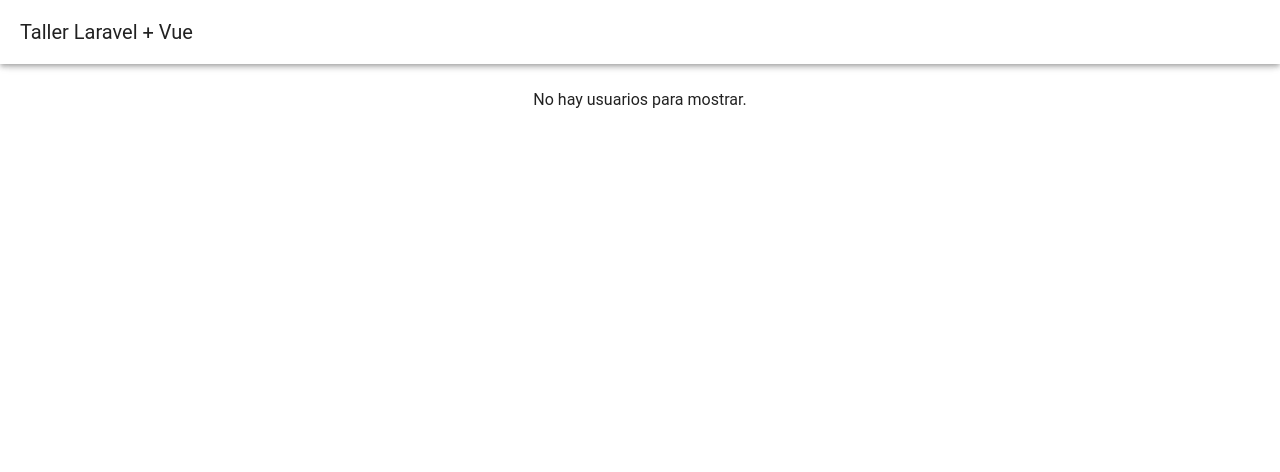
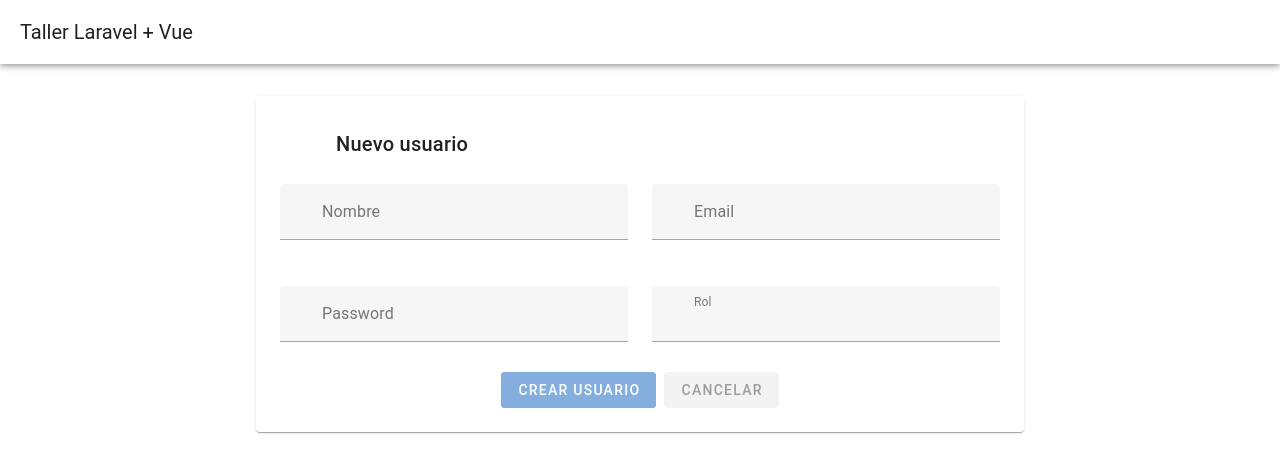
Before and after one commit to ByronRodM/SP_DesarrolloWeb, a Vue app in the folder vue-app/: page /usuarios/nuevo in a window 1280 px wide. Shown: the top 472 px of the page. Built offline with nearby package versions, Linux system fonts and the light colour scheme; sample sign-in values are in the browser's storage.

Commit message:
feat(vue): Agregar vista de creación de usuarios

```diff
--- a/vue-app/src/views/UserForm.vue
+++ b/vue-app/src/views/UserForm.vue
@@ -1,3 +1,174 @@
 <template>
-    <div class="pa-6 text-center">No hay usuarios para mostrar.</div>
+    <v-container class="py-8" style="max-width: 800px">
+        <v-card class="pa-6">
+            <div class="d-flex align-center mb-4">
+                <v-btn icon="mdi-arrow-left" variant="text" @click="goBack" class="mr-2" />
+                <h2 class="text-h6 mb-0">{{ isEdit ? "Editar usuario" : "Nuevo usuario" }}</h2>
+            </div>
+
+            <v-form v-model="valid" @submit.prevent="onSubmit">
+                <v-row>
+                    <v-col cols="12" md="6">
+                        <v-text-field
+                            v-model="form.nombre"
+                            :rules="[rules.required]"
+                            label="Nombre"
+                            prepend-inner-icon="mdi-account"
+                            required />
+                    </v-col>
+                    <v-col cols="12" md="6">
+                        <v-text-field
+                            v-model="form.email"
+                            :rules="[rules.required, rules.email]"
+                            label="Email"
+                            prepend-inner-icon="mdi-email"
+                            required
+                            type="email" />
+                    </v-col>
+                    <v-col cols="12" md="6">
+                        <v-text-field
+                            v-model="form.password"
+                            :rules="isEdit ? [] : [rules.required, rules.min6]"
+                            :type="showPass ? 'text' : 'password'"
+                            label="Password"
+                            prepend-inner-icon="mdi-lock"
+                            :append-inner-icon="showPass ? 'mdi-eye-off' : 'mdi-eye'"
+                            @click:append-inner="showPass = !showPass"
+                            :hint="isEdit ? 'Dejar vacío para no cambiar' : ''"
+                            :persistent-hint="isEdit" />
+                    </v-col>
+                    <v-col cols="12" md="6">
+                        <v-select
+                            v-model="form.rol"
+                            :items="roles"
+                            :rules="[rules.required]"
+                            label="Rol"
+                            prepend-inner-icon="mdi-shield-account" />
+                    </v-col>
+                </v-row>
+
+                <v-alert
+                    v-if="error"
+                    type="error"
+                    variant="tonal"
+                    class="mb-4"
+                    density="comfortable">
+                    {{ error }}
+                </v-alert>
+                <v-alert
+                    v-if="success"
+                    type="success"
+                    variant="tonal"
+                    class="mb-4"
+                    density="comfortable">
+                    {{ success }}
+                </v-alert>
+
+                <div class="d-flex gap-2 justify-center mt-2">
+                    <v-btn
+                        color="primary"
+                        type="submit"
+                        :loading="loading"
+                        :disabled="!valid || loading">
+                        {{ isEdit ? "Guardar cambios" : "Crear usuario" }}
+                    </v-btn>
+                    <v-btn variant="tonal" color="grey" @click="goBack">Cancelar</v-btn>
+                </div>
+            </v-form>
+        </v-card>
+    </v-container>
 </template>
+
+<script setup lang="ts">
+import { ref, reactive, computed, onMounted } from "vue";
+import { useRoute, useRouter } from "vue-router";
+import api from "@/services/api";
+
+interface UsuarioForm {
+    nombre: string;
+    email: string;
+    password: string;
+    rol: "admin" | "usuario" | "";
+}
+
+const router = useRouter();
+const route = useRoute();
+const idParam = route.params.id as string | undefined;
+const isEdit = computed(() => !!idParam);
+
+const roles = ["admin", "usuario"];
+
+const form = reactive<UsuarioForm>({
+    nombre: "",
+    email: "",
+    password: "",
+    rol: "",
+});
+
+const valid = ref(false);
+const loading = ref(false);
+const error = ref("");
+const success = ref("");
+const showPass = ref(false);
+
+const rules = {
+    required: (v: any) => !!v || "Requerido",
+    email: (v: string) => /.+@.+\..+/.test(v) || "Email inválido",
+    min6: (v: string) => v.length >= 6 || "Mínimo 6 caracteres",
+};
+
+const goBack = () => router.push("/usuarios");
+
+const loadUser = async () => {
+    if (!isEdit.value) return;
+    loading.value = true;
+    try {
+        const { data } = await api.get(`/usuarios/getUser/${idParam}`);
+        // Si la API aún no implementa show, manejaría ausencia.
+        if (!data) throw new Error("No se pudo cargar el usuario");
+        form.nombre = data.nombre;
+        form.email = data.email;
+        form.rol = data.rol;
+    } catch (e: any) {
+        error.value = e.response?.data?.message || e.message || "Error cargando usuario";
+    } finally {
+        loading.value = false;
+    }
+};
+
+onMounted(loadUser);
+
+const onSubmit = async () => {
+    error.value = "";
+    success.value = "";
+    loading.value = true;
+    try {
+        if (isEdit.value) {
+            const payload: any = { nombre: form.nombre, email: form.email, rol: form.rol };
+            if (form.password) payload.password = form.password;
+            await api.put(`/usuarios/updateUser/${idParam}`, payload);
+            success.value = "Usuario actualizado";
+        } else {
+            await api.post("/usuarios/addUser", {
+                nombre: form.nombre,
+                email: form.email,
+                password: form.password,
+                rol: form.rol,
+            });
+            success.value = "Usuario creado";
+        }
+        // breve retraso y volver
+        setTimeout(() => router.push("/usuarios"), 600);
+    } catch (e: any) {
+        error.value = e.response?.data?.message || "Error al guardar";
+    } finally {
+        loading.value = false;
+    }
+};
+</script>
+
+<style scoped>
+.gap-2 {
+    gap: 0.5rem;
+}
+</style>
```
